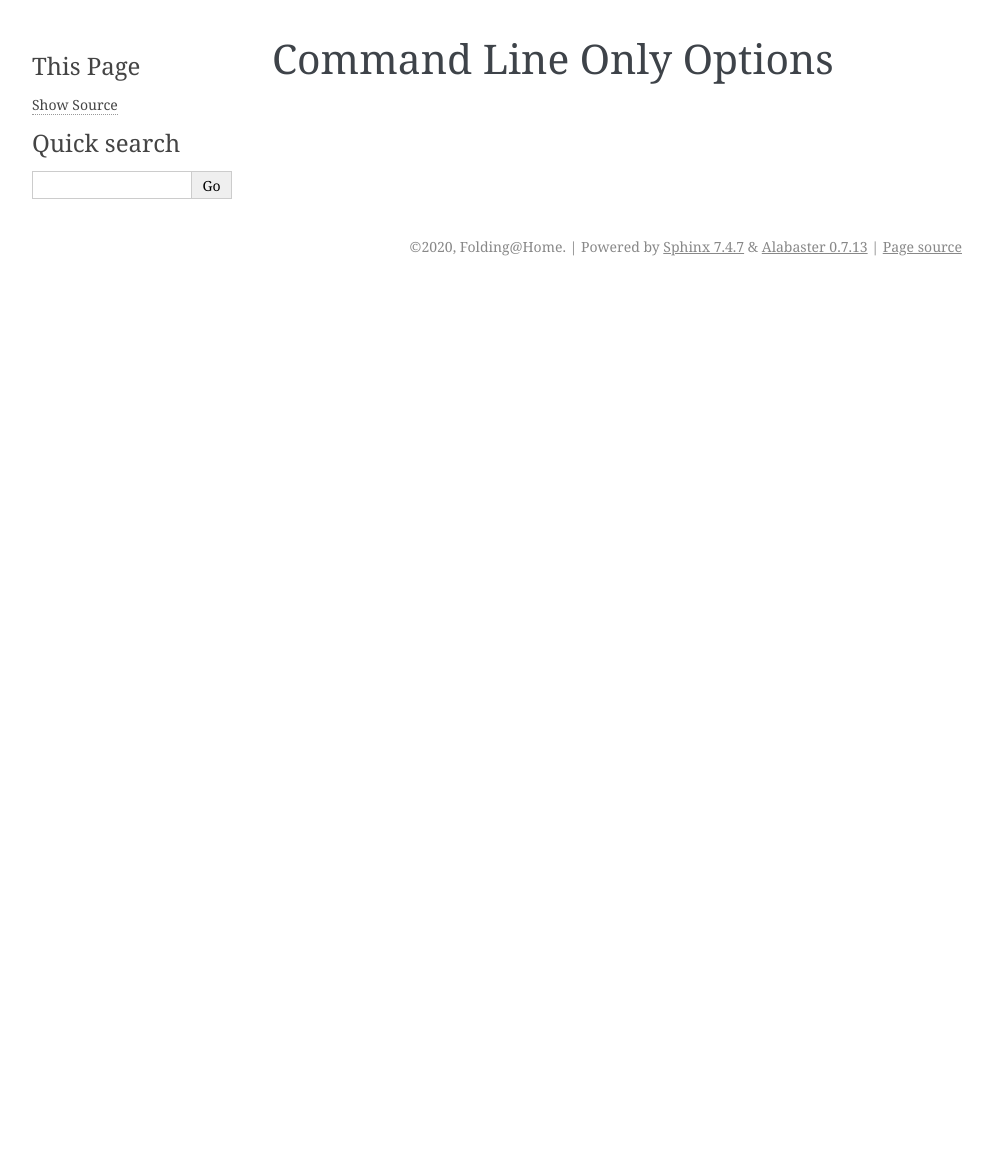
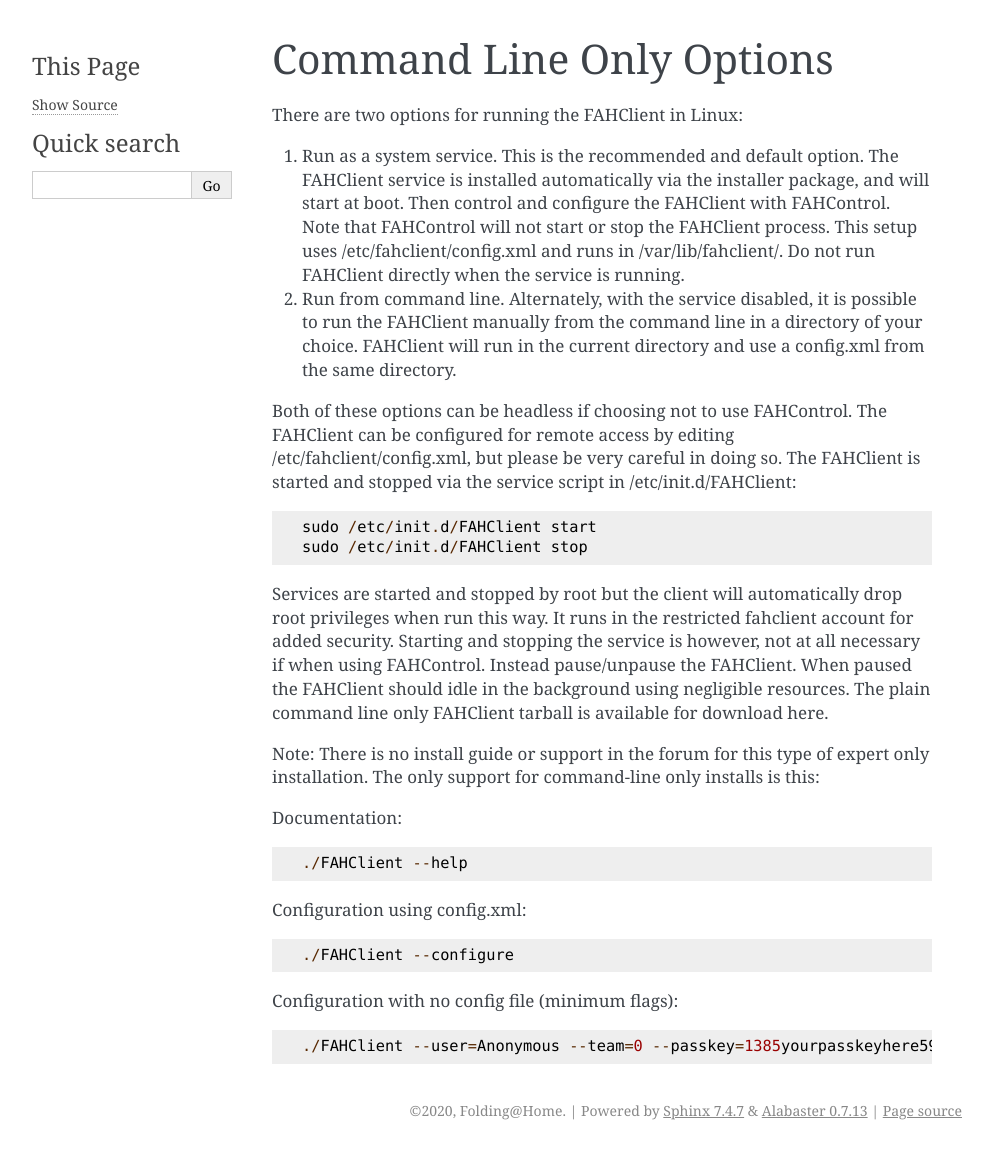
Before and after one commit to FoldingCommunity/fah-client-documentation, a Sphinx documentation site: the page built from docs/source/linux/command_line_only.rst, in a window 1280 px wide. Shown: the whole page, without its empty margins (148-1141 px from the left). Built offline with Sphinx 7.4.7, drawn with Linux system fonts in a browser that asks for light colours; before the commit the page ends 900 px from its top, so only the background shows below that.

Commit message:
Update command_line_only.rst

```diff
--- a/docs/source/linux/command_line_only.rst
+++ b/docs/source/linux/command_line_only.rst
@@ -1,3 +1,32 @@
 =========================
 Command Line Only Options
 =========================
+
+There are two options for running the FAHClient in Linux:
+
+#. Run as a system service. This is the recommended and default option. The FAHClient service is installed automatically via the installer package, and will start at boot. Then control and configure the FAHClient with FAHControl. Note that FAHControl will not start or stop the FAHClient process. This setup uses /etc/fahclient/config.xml and runs in /var/lib/fahclient/. Do not run FAHClient directly when the service is running.
+#. Run from command line. Alternately, with the service disabled, it is possible to run the FAHClient manually from the command line in a directory of your choice. FAHClient will run in the current directory and use a config.xml from the same directory.
+
+
+Both of these options can be headless if choosing not to use FAHControl. The FAHClient can be configured for remote access by editing /etc/fahclient/config.xml, but please be very careful in doing so. The FAHClient is started and stopped via the service script in /etc/init.d/FAHClient::
+
+        sudo /etc/init.d/FAHClient start
+        sudo /etc/init.d/FAHClient stop
+
+
+Services are started and stopped by root but the client will automatically drop root privileges when run this way. It runs in the restricted fahclient account for added security. Starting and stopping the service is however, not at all necessary if when using FAHControl. Instead pause/unpause the FAHClient. When paused the FAHClient should idle in the background using negligible resources.
+The plain command line only FAHClient tarball is available for download here.
+
+Note: There is no install guide or support in the forum for this type of expert only installation. The only support for command-line only installs is this:
+
+Documentation::
+
+        ./FAHClient --help
+
+Configuration using config.xml::
+
+        ./FAHClient --configure
+
+Configuration with no config file (minimum flags)::
+
+        ./FAHClient --user=Anonymous --team=0 --passkey=1385yourpasskeyhere5924 --gpu=false --smp=true
```
